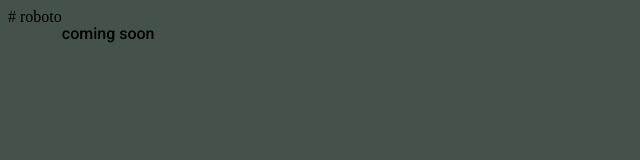
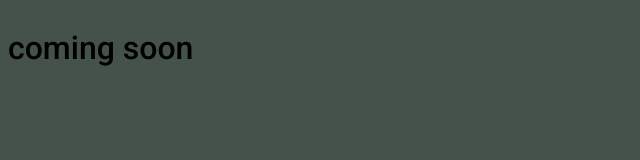
Before and after one commit to braylonabout/braylonabout.github.io, a plain HTML site: page index.html in a window 1280 px wide. Shown: the whole page, without its empty margins (0-640 px from the left). Drawn offline with Linux system fonts and the light colour scheme.

Commit message:
enlarged text, centered, changed to white

```diff
--- a/index.html
+++ b/index.html
@@ -4,7 +4,7 @@
 <meta content="coming soon..." property="og:description" />
 <link rel="preconnect" href="https://fonts.googleapis.com">
 <link rel="preconnect" href="https://fonts.gstatic.com" crossorigin>
-<link href="https://fonts.googleapis.com/css2?family=Roboto:ital,wght@0,100;0,300;0,400;0,500;0,700;0,900;1,100;1,300;1,400;1,500;1,700;1,900&display=swap" rel="stylesheet"> # roboto
+<link href="https://fonts.googleapis.com/css2?family=Roboto:ital,wght@0,100;0,300;0,400;0,500;0,700;0,900;1,100;1,300;1,400;1,500;1,700;1,900&display=swap" rel="stylesheet">
 </head>
 <style>
   body {
@@ -15,8 +15,10 @@
   font-family: "Roboto", serif;
   font-weight: 500;
   font-style: normal;
+  color: white
+    center
 }
 </style>
 <body>
-  <p class="roboto-medium">coming soon</p>
+  <h1 class="roboto-medium">coming soon</h1>
 </body>
```
